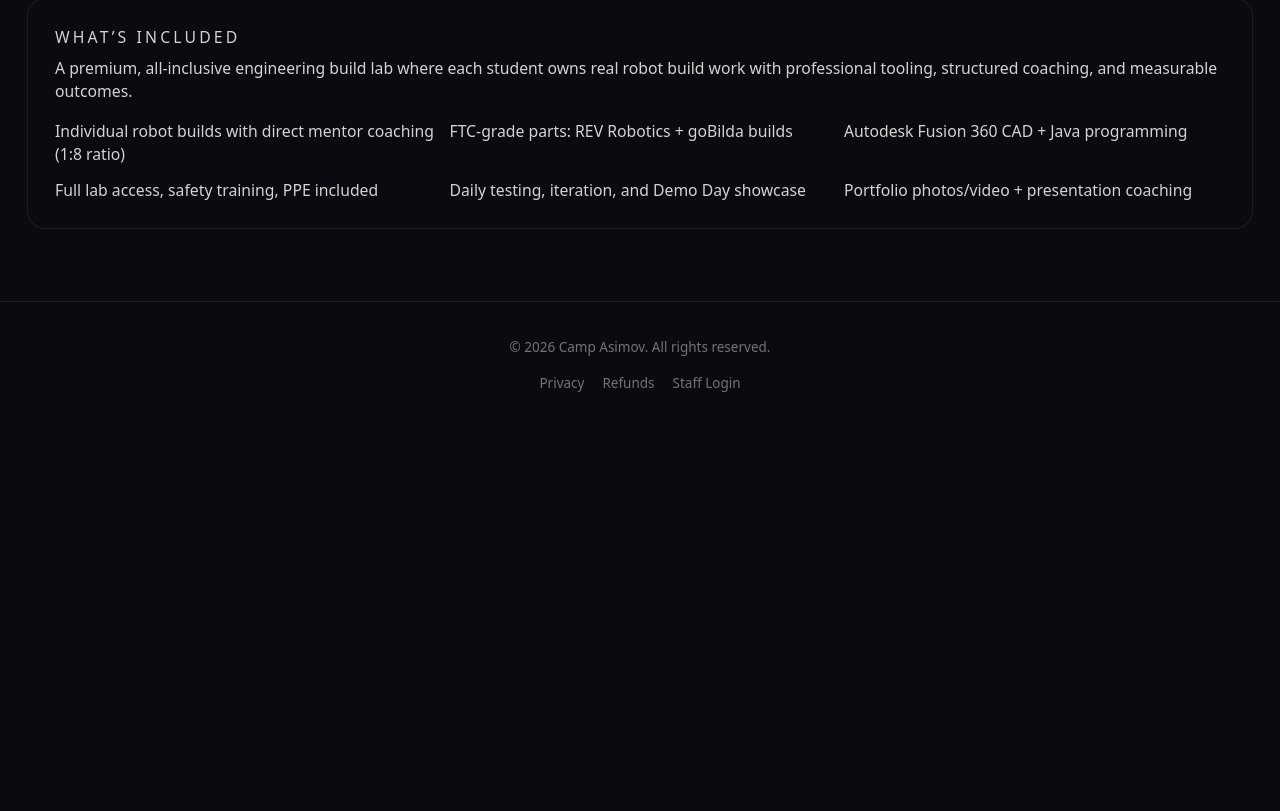
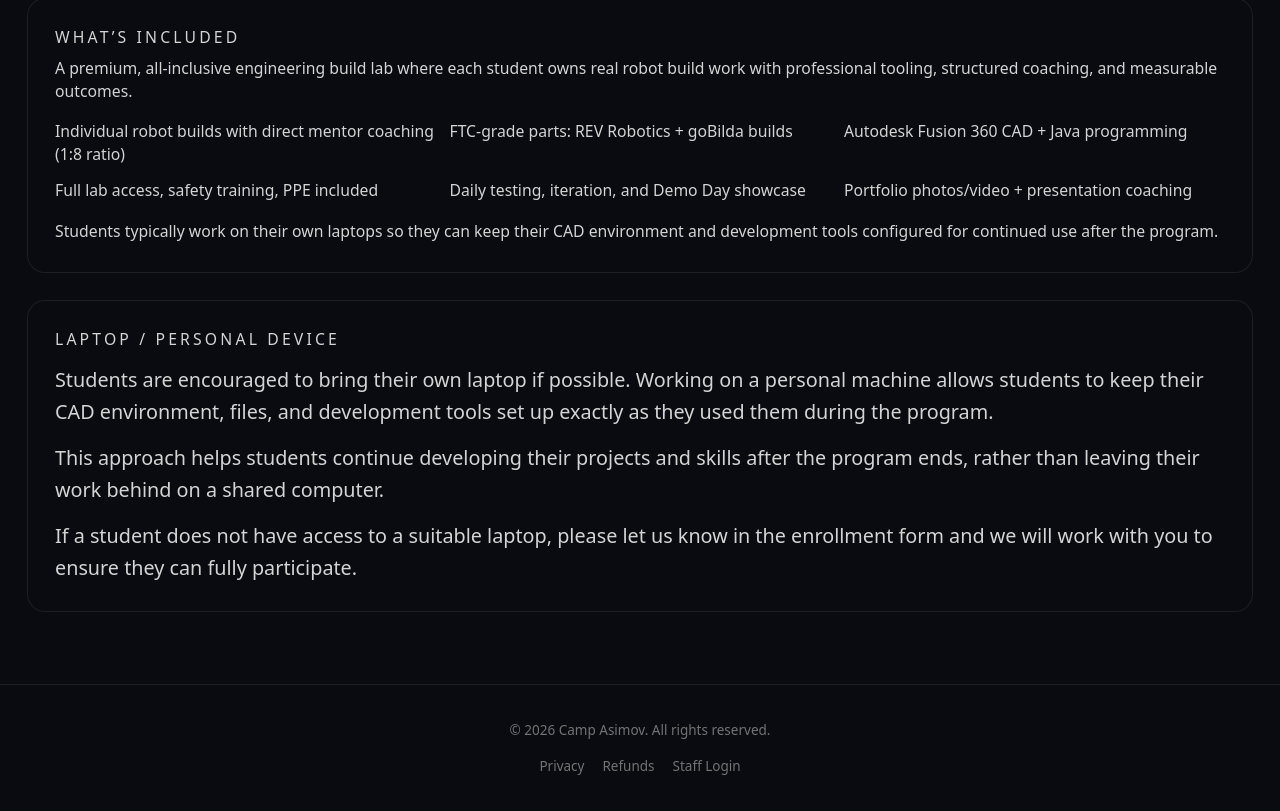
Before and after one commit to KingKumar/camp-asimov, a Next.js app: page /program in a window 1280 px wide. Shown: the part 4769-5580 px from the top of the page. Before the commit the page ends 5197 px from the top, so only its background shows below. Built offline with nearby package versions, Linux system fonts and the light colour scheme.

Commit message:
added personal device language

```diff
--- a/app/(site)/enrollment-form/page.tsx
+++ b/app/(site)/enrollment-form/page.tsx
@@ -26,6 +26,8 @@ const roboticsProgramOptions = [
 ];
 const programmingOptions = ["None", "Scratch", "Python", "Java", "C++", "Arduino", "Other"];
 const cadOptions = ["None", "Fusion 360", "Onshape", "Tinkercad", "SolidWorks", "Other"];
+const laptopAccessOptions = ["Yes", "No", "Not sure yet"];
+const laptopOsOptions = ["MacOS", "Windows", "Other / Not sure"];
 
 export default function EnrollmentFormPage() {
   const [loading, setLoading] = useState(false);
@@ -33,6 +35,7 @@ export default function EnrollmentFormPage() {
   const [submitted, setSubmitted] = useState(false);
   const [medicationCarry, setMedicationCarry] = useState("");
   const [parentEmail, setParentEmail] = useState("");
+  const [laptopAccess, setLaptopAccess] = useState("");
 
   const handleSubmit = async (e: FormEvent<HTMLFormElement>) => {
     e.preventDefault();
@@ -126,6 +129,47 @@ export default function EnrollmentFormPage() {
                     This helps us match your enrollment form with your reservation payment.
                   </p>
                 </div>
+              </div>
+              <div className="mt-5 max-w-2xl space-y-5">
+                <div>
+                  <label htmlFor="laptop_access" className="block text-sm font-semibold text-neutral-100">
+                    Does your child have access to a laptop they can bring to the program?
+                  </label>
+                  <select
+                    id="laptop_access"
+                    name="laptop_access_for_program"
+                    required
+                    value={laptopAccess}
+                    onChange={(e) => setLaptopAccess(e.target.value)}
+                    className="mt-2 w-full rounded-lg border px-3 py-2.5 text-base bg-[#111521] text-white"
+                    style={{ borderColor: ink.line }}
+                  >
+                    <option value="" disabled>Select one</option>
+                    {laptopAccessOptions.map((option) => (
+                      <option key={option} value={option}>{option}</option>
+                    ))}
+                  </select>
+                </div>
+                {laptopAccess === "Yes" ? (
+                  <div>
+                    <label htmlFor="laptop_os" className="block text-sm font-semibold text-neutral-100">
+                      What operating system does the laptop use?
+                    </label>
+                    <select
+                      id="laptop_os"
+                      name="laptop_operating_system"
+                      required={laptopAccess === "Yes"}
+                      defaultValue=""
+                      className="mt-2 w-full rounded-lg border px-3 py-2.5 text-base bg-[#111521] text-white"
+                      style={{ borderColor: ink.line }}
+                    >
+                      <option value="" disabled>Select one</option>
+                      {laptopOsOptions.map((option) => (
+                        <option key={option} value={option}>{option}</option>
+                      ))}
+                    </select>
+                  </div>
+                ) : null}
               </div>
             </section>
 
--- a/components/sections/FAQSection.tsx
+++ b/components/sections/FAQSection.tsx
@@ -29,6 +29,10 @@ const faqs = [
   {
     q: "What do students bring and wear?",
     a: "Bring lunch daily, plus closed-toe shoes, hair tied back, no dangling jewelry, and a labeled water bottle. We supply all tools, materials, and safety gear.",
+  },
+  {
+    q: "Do students need to bring a laptop?",
+    a: "Students are encouraged to bring their own laptop if possible. Working on a personal machine allows them to keep their design environment, files, and robotics software set up exactly as they used them during the program. This makes it much easier for students to continue building and experimenting after the program ends. If a student does not have access to a laptop, please let us know and we will ensure they have access to what they need during the program.",
   },
   {
     q: "What is your teacher-to-student ratio?",
--- a/components/sections/ProgramDetailsSection.tsx
+++ b/components/sections/ProgramDetailsSection.tsx
@@ -453,6 +453,24 @@ export default function ProgramDetailsSection() {
                 <li>Daily testing, iteration, and Demo Day showcase</li>
                 <li>Portfolio photos/video + presentation coaching</li>
               </ul>
+              <p className="mt-4 text-sm text-neutral-300 leading-relaxed">
+                Students typically work on their own laptops so they can keep their CAD environment and development tools configured for continued use after the program.
+              </p>
+            </div>
+
+            <div className="rounded-2xl border p-6 lg:col-span-3" style={{ borderColor: ink.line, background: "rgba(12,14,18,0.18)" }}>
+              <div className="text-neutral-300 text-sm uppercase tracking-[0.2em]">Laptop / Personal Device</div>
+              <div className="mt-3 space-y-3 text-sm text-neutral-300 leading-relaxed">
+                <p>
+                  Students are encouraged to bring their own laptop if possible. Working on a personal machine allows students to keep their CAD environment, files, and development tools set up exactly as they used them during the program.
+                </p>
+                <p>
+                  This approach helps students continue developing their projects and skills after the program ends, rather than leaving their work behind on a shared computer.
+                </p>
+                <p>
+                  If a student does not have access to a suitable laptop, please let us know in the enrollment form and we will work with you to ensure they can fully participate.
+                </p>
+              </div>
             </div>
           </div>
         </div>
```
